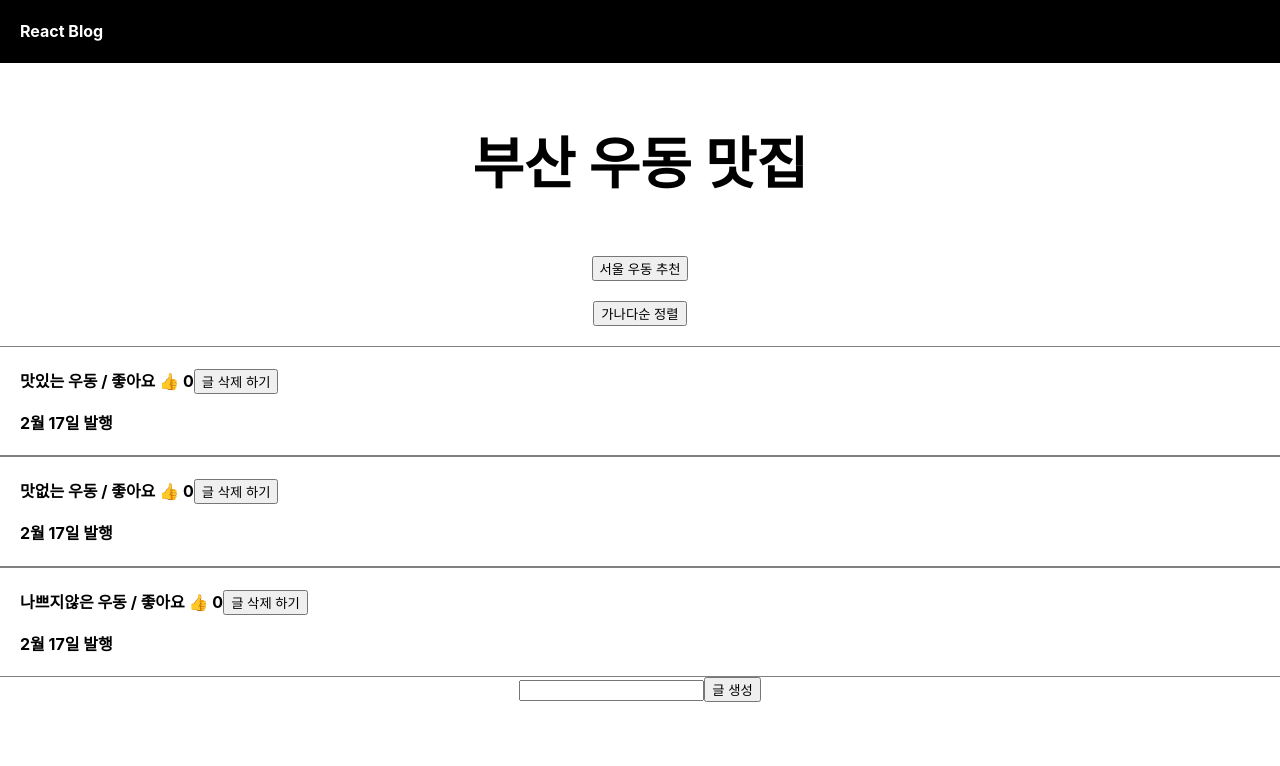
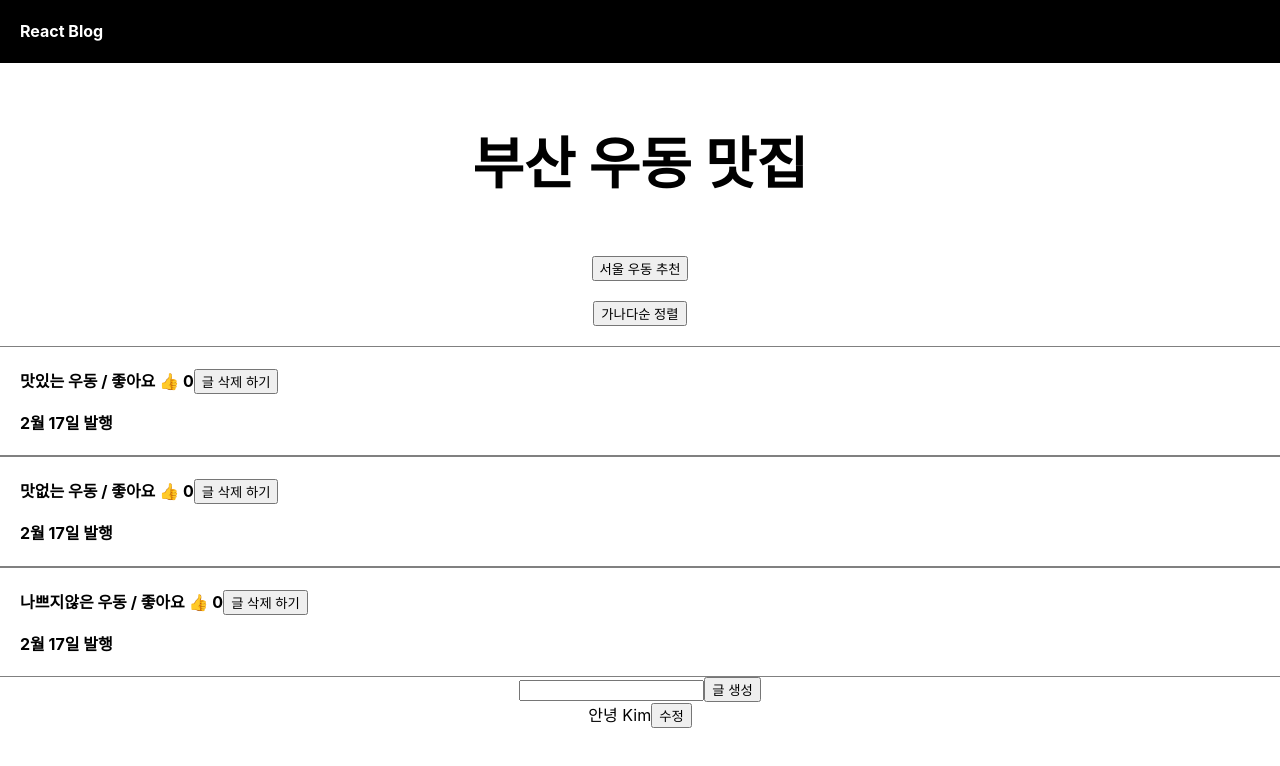
Before and after one commit to Growing-Jiwoo/Learning_React, a React (Create React App) app: page / in a window 1280 px wide. Shown: the top 766 px of the page. Built offline with nearby package versions, Linux system fonts and the light colour scheme.

Commit message:
Learning old React grammar using classes

```diff
--- a/src/App.js
+++ b/src/App.js
@@ -1,6 +1,6 @@
 /* eslint-disable*/
 
-import { useState } from 'react';
+import React, { useState } from 'react';
 import './App.css';
 
 
@@ -78,21 +78,6 @@
       <br></br>
       <button style={{ marginBottom: "20px" }} onClick={arraySort} >가나다순 정렬</button>
 
-      {/* <div className='list'>
-        <h4>글 제목, {제목1[0]} <span onClick={likeBtn}>/ 좋아요 👍</span> {like} </h4>
-        <p>2월 17일 발행</p>
-      </div>
-
-      <div className='list'>
-        <h4>글 제목, {제목1[1]} </h4>
-        <p>2월 17일 발행</p>
-      </div>
-
-      <div className='list'>
-        <h4>글 제목, {제목1[2]} </h4>
-        <p>2월 17일 발행</p>
-      </div> */}
-
       {
         제목1.map(function (value, index) {
           return (
@@ -112,6 +97,7 @@
       {
         modal == true ? <ModalUI title_rename={제목1변경} title={제목1[putindex]} color={'skyblue'} modal_title={제목1} content="HI" /> : null
       }
+    <Modal2/>
 
     </div>
   );
@@ -128,4 +114,24 @@
   )
 }
 
+class Modal2 extends React.Component {
+  constructor(){
+    super();
+    this.state = {
+      name: 'Kim',
+      age: 20
+    }
+  }
+  render(){
+    return(
+      <div>안녕 {this.state.name}
+      <button onClick={() => {
+        this.setState({name: "Park"})
+      }}>수정</button>
+      </div>
+
+    )
+  }
+}
+
 export default App;
```
